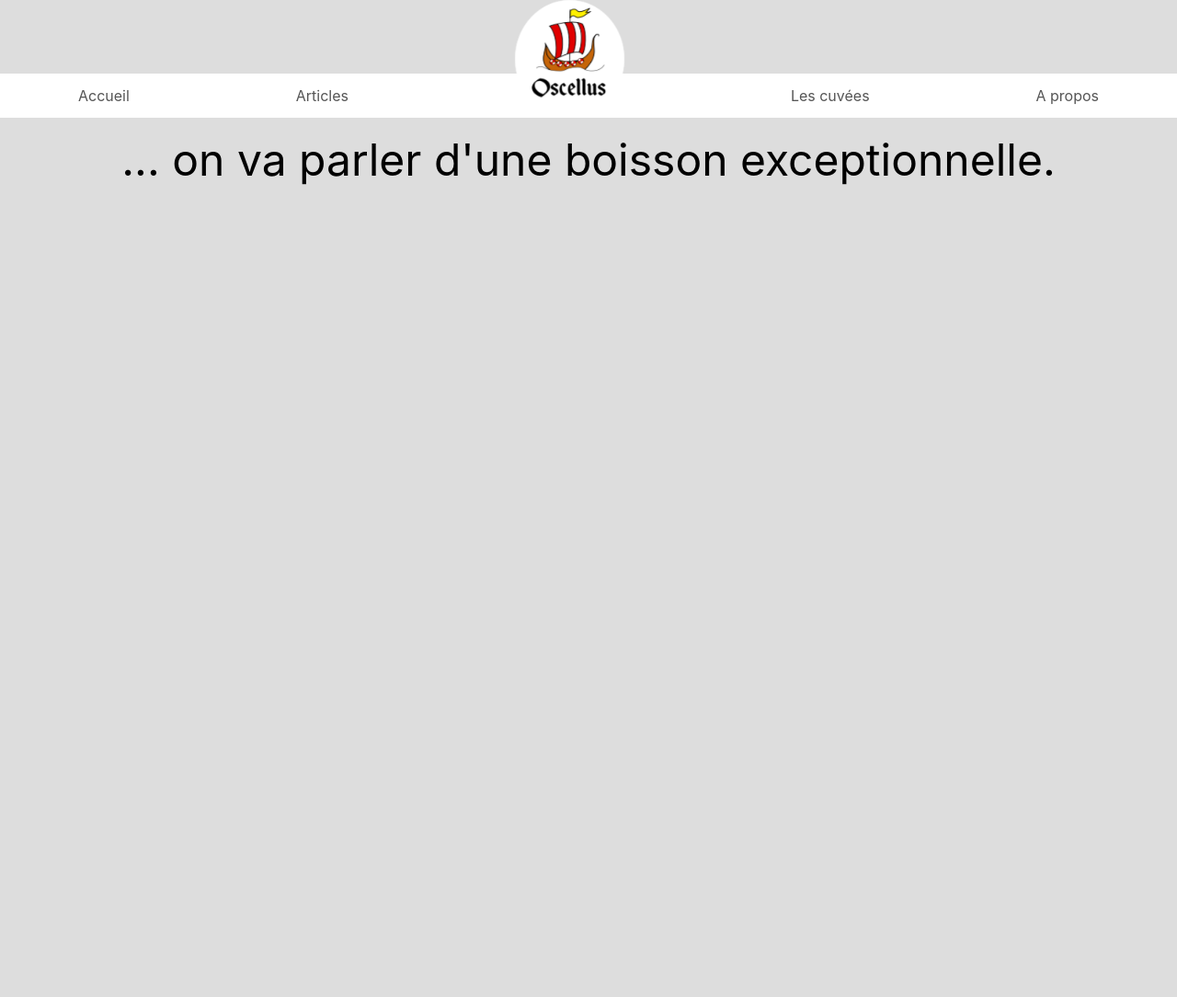
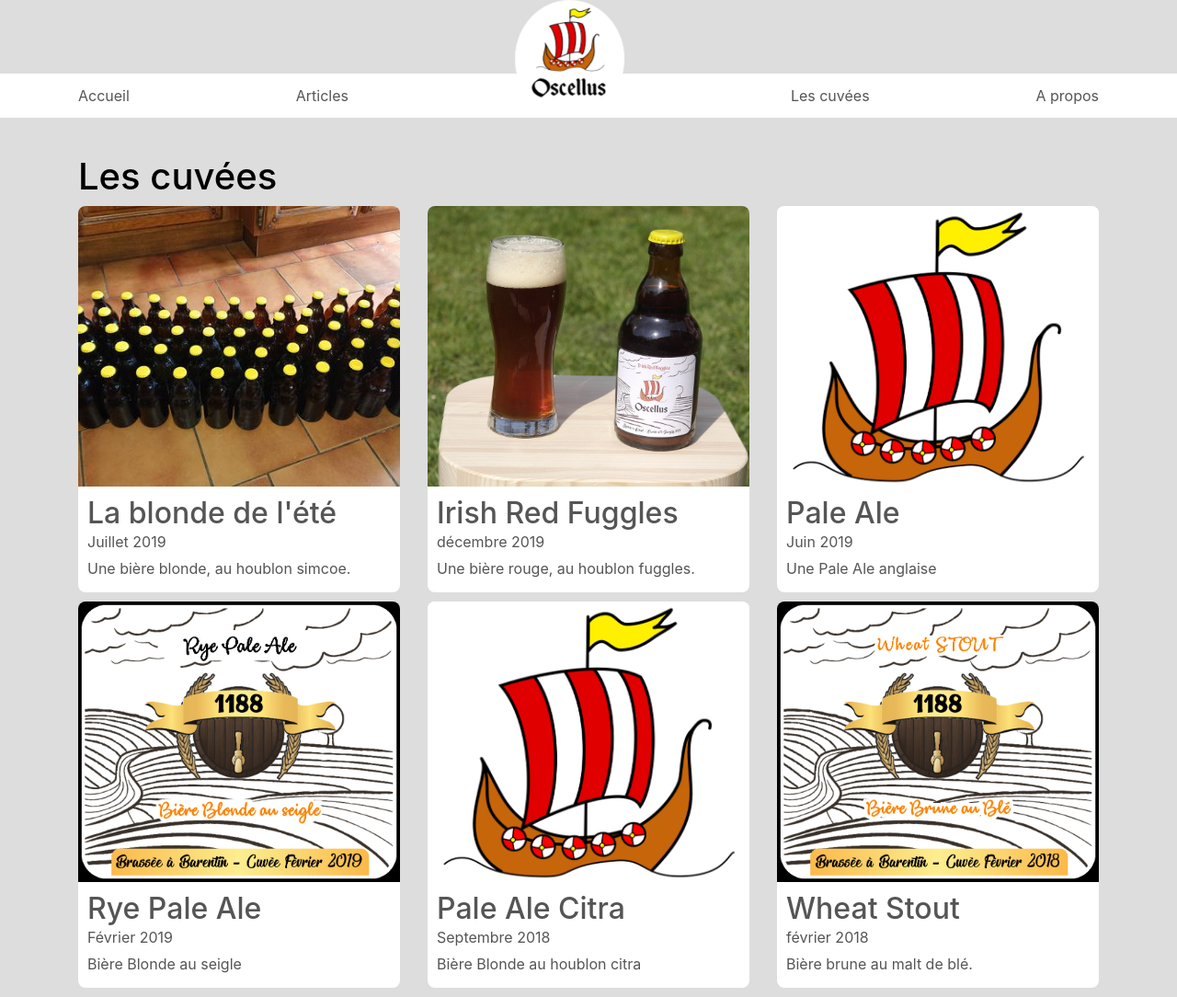
Before and after one commit to pierreboutet/oscellus.fr, a Jekyll site: the page built from les-cuvées.html, in a window 1280 px wide and 1084 px high. Shown: the whole window at 92% size. Built offline with Jekyll 4.4.1, drawn with Linux system fonts in a browser that asks for light colours.

Commit message:
updates cuvées

```diff
--- a/Gemfile
+++ b/Gemfile
@@ -5,5 +5,5 @@
 git_source(:github) {|repo_name| "https://github.com/#{repo_name}" }
 
 # gem "rails"
-# gem "jekyll"
-gem "github-pages", "~> 202", group: :jekyll_plugins
+gem "jekyll"
+# gem "github-pages", "~> 202", group: :jekyll_plugins
--- a/_cuvees/01-wheat-stout.md
+++ b/_cuvees/01-wheat-stout.md
@@ -1,6 +1,26 @@
 ---
-date_cuvee: février 2017
+image: 01-wheat-stout.png
+date_cuvee: février 2018
 name: Wheat Stout
 description: Bière brune au malt de blé.
 ---
 La première bière brassée par Pierre boutet, sous le nom 1188.
+
+
+### la recette :
+
+
+#### Malts :
+* Pale
+* Malt de blé
+* Munich
+* Crystal 150EBC
+* Cara Ruby 50 EBC
+* Black
+
+#### Houblons:
+* Target
+* Citra
+
+#### Levure
+Fermentis S-33
--- /dev/null
+++ b/_cuvees/02-pale-ale-citra.md
@@ -0,0 +1,6 @@
+---
+date_cuvee: Septembre 2018
+name: Pale Ale Citra
+description: Bière Blonde au houblon citra
+---
+La deuxième cuvée, une pale ale anglaise avec du houblon citra qui lui donne une touche citronnée.
--- /dev/null
+++ b/_cuvees/03-rye-pale-ale.md
@@ -0,0 +1,7 @@
+---
+image: 03-rye-pale-ale.png
+date_cuvee: Février 2019
+name: Rye Pale Ale
+description: Bière Blonde au seigle
+---
+La 3ème cuvée, une pale ale au malt de seigle.
--- /dev/null
+++ b/_cuvees/04-pale-ale.md
@@ -0,0 +1,6 @@
+---
+date_cuvee: Juin 2019
+name: Pale Ale
+description: Une Pale Ale anglaise
+---
+Une Pale Ale traditionnelle.
--- /dev/null
+++ b/_cuvees/05-Irish-red-fuggles.md
@@ -0,0 +1,28 @@
+---
+image: 05-red-fuggles.jpg
+date_cuvee: décembre 2019
+date_brassage: 30 décembre 2019
+date_bottling: 19 janvier 2020
+name: Irish Red Fuggles
+description: Une bière rouge, au houblon fuggles.
+team_brewing: Enirel, Julie, Moustak, Neo, Pierre.
+---
+Une bière sur la base d'une Irish Red Ale, avec du houblon fuggles.
+
+
+### la recette :
+
+
+#### Malts :
+* Pale Ale 8EBC ( 4,4Kg )
+* Caramunich III 150EBC ( 200g )
+* Carared 50EBC ( 300g )
+* Chocowheat 1000EBC ( 50g )
+* Spécial W 300EBC ( 200g )
+* Fumé 8EBC ( 200g )
+
+#### Houblons:
+* Fuggles ( 55g + 45g )
+
+#### Levure
+Fermentis S-04
--- /dev/null
+++ b/_cuvees/06-la-blonde-de-l-ete.md
@@ -0,0 +1,10 @@
+---
+image: 06-la-blonde.jpg
+date_cuvee: Juillet 2019
+date_brassage: 3 Juillet 2019
+date_bottling: 2 Aout 2020
+name: La blonde de l'été
+description: Une bière blonde, au houblon simcoe.
+team_brewing: Julie, Pierre.
+---
+Bière blonde brassée par Julie
--- a/_sass/main.scss
+++ b/_sass/main.scss
@@ -33,9 +33,41 @@
 	background-image: url('/assets/img/fonds/fond-01.jpg');
 	background-size: cover;
 	background-position: center;
-	min-height:400px;
+	min-height:600px;
 	background-color:#000000;
 	color:#FFFFFF;
+}
+
+.cuvee-card {
+	height: 420px;
+	background-color: #ffffff;
+	margin-bottom: 10px;
+	padding: 0px;
+	overflow: hidden;
+	-webkit-border-radius: 8px;
+	-moz-border-radius: 8px;
+	border-radius: 8px;
+
+	.thumb {
+
+		width:100%;
+		height: 305px;
+		img {
+			width: 100%;
+			height: 100%;
+			object-fit: cover;
+		}
+	}
+	h2 {
+		margin: 10px 10px 0px 10px;
+	}
+	p {
+		margin: 0 10px 5px 10px;
+	}
+
+	.cuvee-date {
+		margin-top: 0;
+	}
 }
 
 h1 {
--- a/index.html
+++ b/index.html
@@ -9,5 +9,5 @@
 	</div>
 	</div>
 	<div class="container home-content-secondary">
-		<p class="teaser">Quelque chose arrive ...</p>
+		<p class="teaser"></p>
 	</div>
--- a/les-cuvées.html
+++ b/les-cuvées.html
@@ -3,19 +3,25 @@
 title: Oscellus - Les cuvées
 ---
 
-<p class="teaser"> ... on va parler d'une boisson exceptionnelle.</p>
+<div class="container">
 
-<!--
-<h1>Les cuvées </h1>
+  <h1>Les cuvées </h1>
 
-<ul>
-  {% for cuvee in site.cuvees %}
-    <li>
-      <h2><a href="{{ cuvee.url }}">{{ cuvee.name }}</a></h2>
-      <h3>{{ cuvee.date }}</h3>
-      <p>{{ cuvee.description }}</p>
-      <p>{{ cuvee.content | markdownify }}</p>
-    </li>
-  {% endfor %}
-</ul>
--->
+  <div class="row">
+
+    {% for cuvee in site.cuvees reversed %}
+    <div class="col-md-4">
+      <a href="{{ cuvee.url }}">
+      <div class="cuvee-card">
+        <div class="thumb">
+          <img src='/assets/img/cuvees/{{cuvee.image | default: "default.png"}}'/>
+        </div>
+        <h2>{{ cuvee.name }}</h2>
+        <p class="cuvee-date">{{ cuvee.date_cuvee }}</p>
+        <p>{{ cuvee.description }}</p>
+      </div>
+      </a>
+    </div>
+    {% endfor %}
+  </div>
+</div>
```
Also changed, not shown: _cuvees/02-pale-ale.md (deleted, +0 -6 lines), a-propos.md (+7 -0 lines), assets/img/cuvees/01-wheat-stout.png (added), assets/img/cuvees/03-rye-pale-ale.png (added), assets/img/cuvees/05-red-fuggles.jpg (added), assets/img/cuvees/06-la-blonde-de-l-ete.png (added), assets/img/cuvees/06-la-blonde.jpg (added), assets/img/cuvees/default.png (added), assets/img/fonds/fond-01.jpg, 1 other file.
